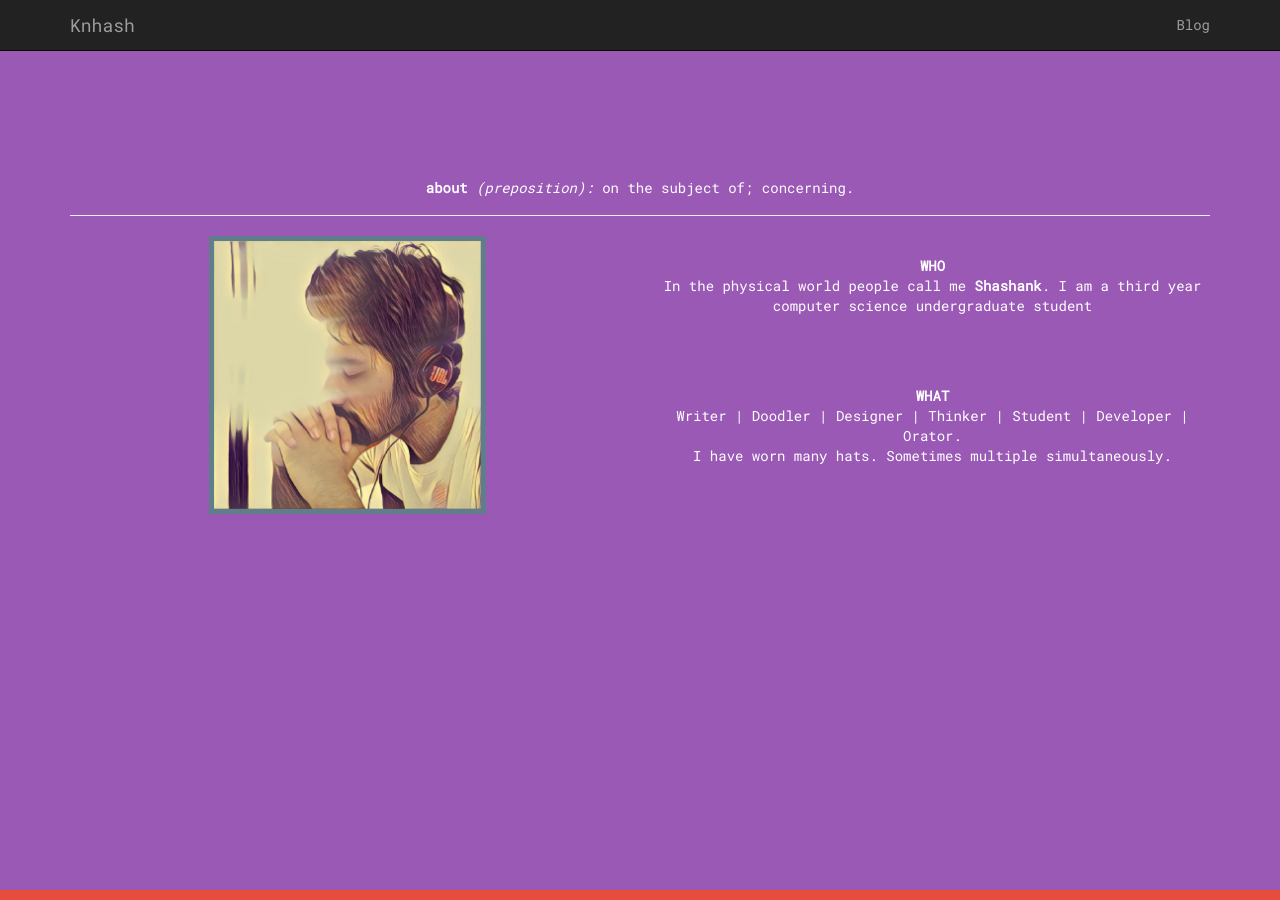
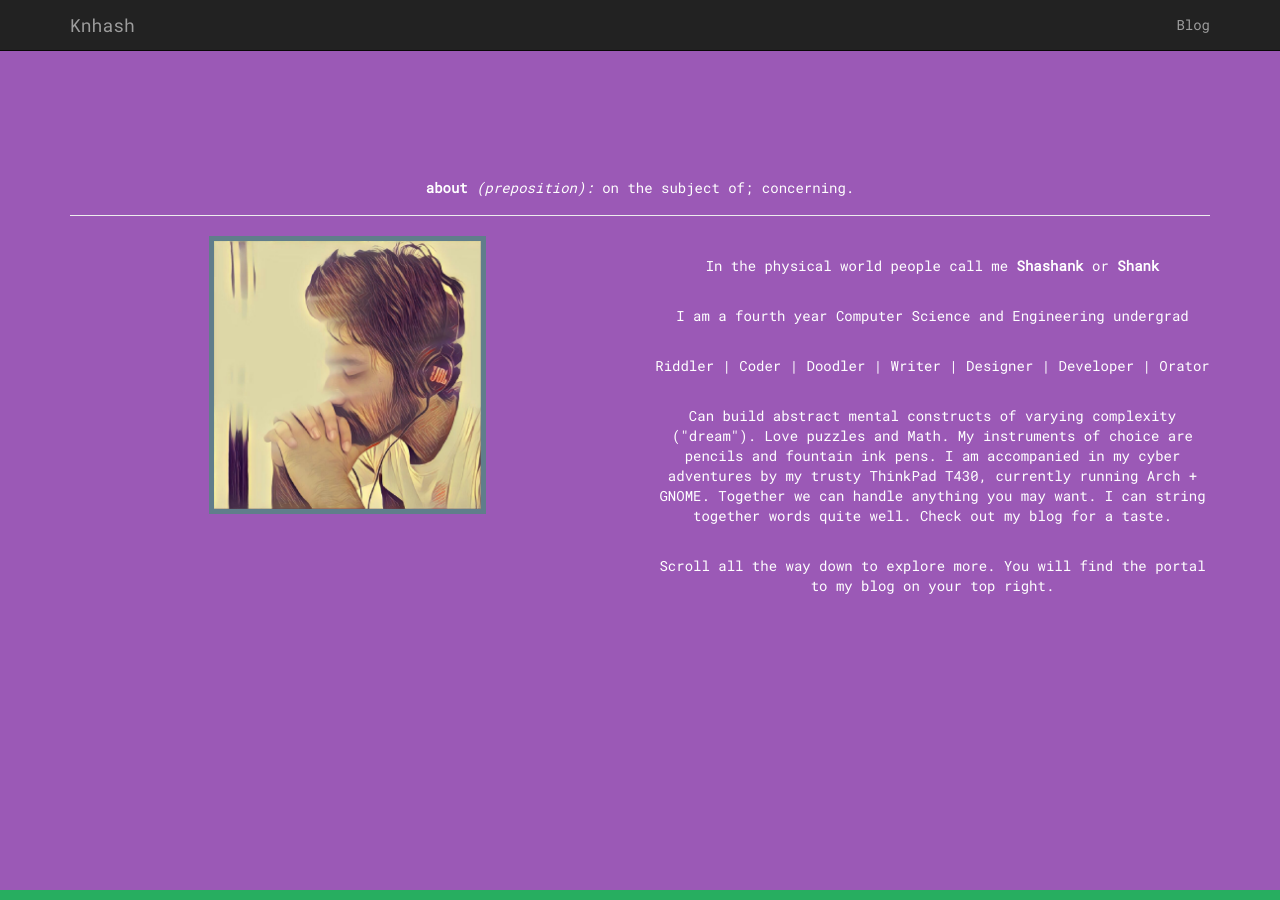
Before and after one commit to knhash/knhash.github.io, a Jekyll site: the page built from index.md, in a window 1280 px wide and 900 px high, scrolled down 960 px. Built offline with Jekyll 4.4.1, drawn with Linux system fonts in a browser that asks for light colours; nearby versions of some CDN libraries; some of the changed text lies outside the part shown.

Commit message:
feat: prettify

```diff
--- a/_includes/footer.html
+++ b/_includes/footer.html
@@ -20,11 +20,10 @@
 
       <div class="footer-col footer-col-2">
         <ul class="social-media-list">
-          {% if site.github_username %}
           <li>
-            {% include icon-github.html username=site.github_username %}
+            <a href="https://github.com/{{ site.github_username }}"><i class="fa fa-github-square fa-3x" aria-hidden="false"></i></a>
+            <a href="https://in.linkedin.com/in/{{ site.linkedin_username }}"><i class="fa fa-linkedin-square fa-3x" aria-hidden="false"></i></a>
           </li>
-          {% endif %}
         </ul>
       </div>
 
@@ -38,6 +37,7 @@
 </footer>
 
 <!-- Scripts -->
+  <script src="https://use.fontawesome.com/109abb7e19.js"></script>
   <script type="text/javascript" src="{{ "/assets/scripts/main.js" | relative_url }}"></script>
   <!-- jQuery library -->
   <script src="https://ajax.googleapis.com/ajax/libs/jquery/3.2.1/jquery.min.js"></script>
--- a/_includes/icon-github.html
+++ /dev/null
@@ -1 +0,0 @@
-<a href="https://github.com/{{ include.username }}"><span class="icon icon--github">{% include icon-github.svg %}</span><span class="username">{{ include.username }}</span></a>
--- a/_includes/icon-twitter.html
+++ /dev/null
@@ -1 +0,0 @@
-<a href="https://twitter.com/{{ include.username }}"><span class="icon icon--twitter">{% include icon-twitter.svg %}</span><span class="username">{{ include.username }}</span></a>
--- a/assets/styles/main.css
+++ b/assets/styles/main.css
@@ -142,6 +142,8 @@
  */
 .icon > svg {
   display: inline-block;
+  width: 32px;
+  height: 32px;
   vertical-align: middle; }
   .icon > svg path {
     fill: #828282; }
@@ -225,8 +227,8 @@
  * Site footer
  */
 .site-footer {
-  background-color: #cccccc;
-  border-top: 0px solid #e8e8e8;
+  background-color: #002B36;
+  border-top: 1px solid #FFF;
   padding: 30px 0; }
 
 .footer-heading {
@@ -278,9 +280,9 @@
  * Page content
  */
 .page-content {
-  background-color: #34495e;
-  min-height: 100vh;
-  padding: 30px 0; }
+  background-color: #002B36;
+  padding-top: 30px;
+  min-height: 100vh; }
 
 .page-heading {
   font-size: 20px; }
@@ -313,7 +315,7 @@
   margin-bottom: 30px; }
 
 .post-title {
-  color: #1abc9c;
+  color: #2AA198;
   font-size: 42px;
   letter-spacing: -1px;
   line-height: 1; }
@@ -322,7 +324,7 @@
       font-size: 36px; } }
 
 .post-content {
-  color: #f1c40f;
+  color: #839496;
   margin-bottom: 30px; }
   .post-content h2 {
     font-size: 32px; }
@@ -520,7 +522,7 @@
   #skills-section {
     font-family: 'Roboto Mono', monospace;
     padding-top: 20vh;
-    background: #e74c3c;
+    background: #27ae60;
     color: #FFFFFF;
     min-height: 100vh;
     padding-bottom: 20vh;
--- a/index.md
+++ b/index.md
@@ -23,11 +23,15 @@
       <div class="col-md-6">
         <div class="about-text">
           <br>
-          <p class="text-center"><strong>WHO</strong><br>In the physical world people call me <strong>Shashank</strong>. I am a third year computer science undergraduate student</p>
+          <p class="text-center">In the physical world people call me <strong>Shashank</strong> or <strong>Shank</strong></p>
           <br>
+          <p class="text-center">I am a fourth year Computer Science and Engineering undergrad</p>
           <br>
+          <p class="text-center">Riddler | Coder | Doodler | Writer | Designer | Developer | Orator</p>
           <br>
-          <p class="text-center"><strong>WHAT</strong><br>Writer | Doodler | Designer | Thinker | Student | Developer | Orator.<br>I have worn many hats. Sometimes multiple simultaneously.</p>
+          <p class="text-center">Can build abstract mental constructs of varying complexity ("dream"). Love puzzles and Math. My instruments of choice are pencils and fountain ink pens. I am accompanied in my cyber adventures by my trusty ThinkPad T430, currently running Arch + GNOME. Together we can handle anything you may want. I can string together words quite well. Check out my blog for a taste.</p>
+          <br>
+          <p class="text-center">Scroll all the way down to explore more. You will find the portal to my blog on your top right.</p>
           <br>
         </div>
       </div>
@@ -42,21 +46,21 @@
       <hr>
     </div>
     <div class="row">
-      <div class="col-md-3 col-sm-6 service"> <i class="fa fa-code"></i>
+      <div class="col-md-3 col-sm-6 service"> <i class="fa fa-code fa-2x"></i>
         <h5>Languages</h5>
         <p>C | C++ | JAVA | PYTHON</p>
       </div>
-      <div class="col-md-3 col-sm-6 service"> <i class="fa fa-desktop"></i>
+      <div class="col-md-3 col-sm-6 service"> <i class="fa fa-desktop fa-2x"></i>
         <h5>Web Design</h5>
         <p>HTML | CSS | JAVASCRIPT</p>
       </div>
-      <div class="col-md-3 col-sm-6 service"> <i class="fa fa-android"></i>
+      <div class="col-md-3 col-sm-6 service"> <i class="fa fa-android fa-2x"></i>
         <h5>App Development</h5>
         <p>ANDROID</p>
       </div>
-      <div class="col-md-3 col-sm-6 service"> <i class="fa fa-gears"></i>
+      <div class="col-md-3 col-sm-6 service"> <i class="fa fa-gears fa-2x"></i>
         <h5>Tools and frameworks</h5>
-        <p>LINUX | GIT | MYSQL</p>
+        <p>OPENGL | LINUX | GIT | MYSQL</p>
       </div>
     </div>
   </div>
@@ -69,10 +73,10 @@
       <hr>
     </div>
     <div class="row">
-      <div class="col-md-6 text-center"><h5>take the first step, download: </h5>
+      <div class="col-md-6 text-center"><h5>take the first step, check out my </h5>
       </div>
       <div class="col-md-6 text-center center">
-        <a href="https://docs.google.com/document/d/1edosG5gd5XDkyU7QpVQZkDFr7ct0cJ7iLn5Uf1lPcIY/edit?usp=sharing" class="btn btn-default btn-lg page-scroll"><i class="fa fa-file-o"></i> resume / cv</a>
+        <a href="https://docs.google.com/document/d/1edosG5gd5XDkyU7QpVQZkDFr7ct0cJ7iLn5Uf1lPcIY/edit?usp=sharing" class="btn btn-default btn-lg"><i class="fa fa-file-text"></i> CV</a>
       </div>
     </div>
   </div>
```
Also changed, not shown: _includes/github-sign.svg (added), _includes/icon-github.svg (deleted), _includes/icon-twitter.svg (deleted), _includes/linkedin-sign.svg (added), _includes/mail-sign.svg (added).
